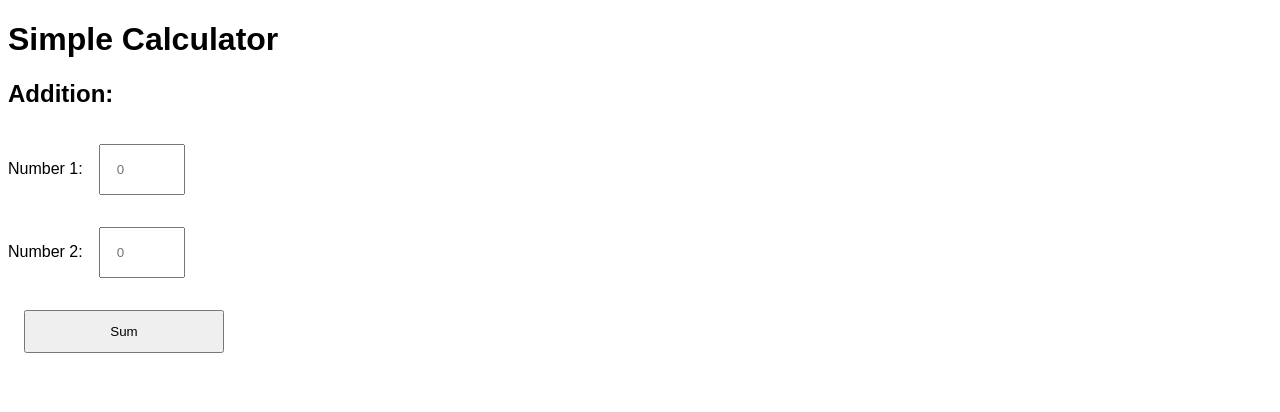
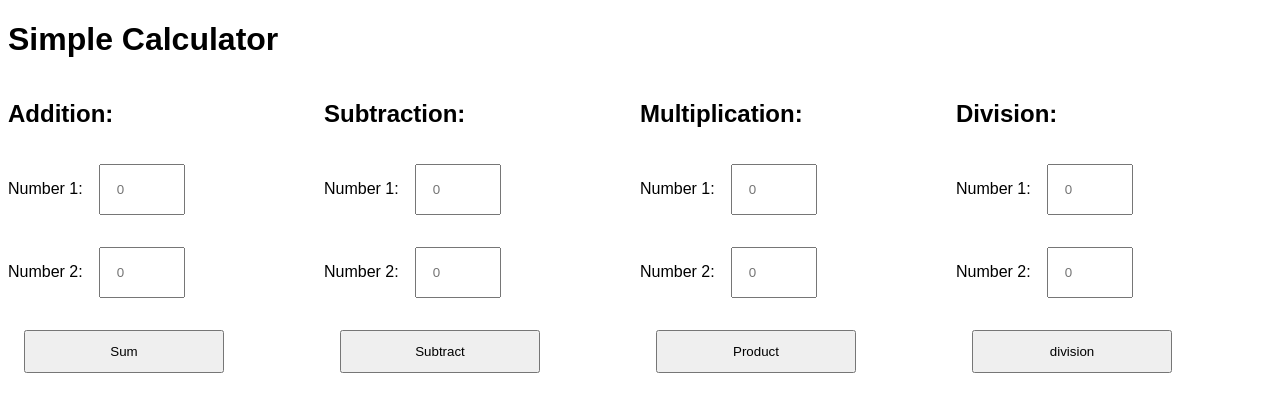
Before and after one commit to mauriciompf/calculator-m, a React (Vite) app: page / in a window 1280 px wide. Shown: the top 412 px of the page. Built offline with nearby package versions, Linux system fonts and the light colour scheme.

Commit message:
Update files

```diff
--- a/src/App.jsx
+++ b/src/App.jsx
@@ -1,10 +1,10 @@
-import Calculator from "./Calculator";
+import Aritmetic from "./Aritmetic";
 import "./app.css";
 
 export default function App() {
   return (
     <>
-      <Calculator />
+      <Aritmetic />
     </>
   );
 }
--- /dev/null
+++ b/src/Aritmetic.jsx
@@ -0,0 +1,16 @@
+import "./Calculator.css";
+import Operation from "./Operation";
+
+export default function Aritmetic() {
+  return (
+    <div>
+      <h1>Simple Calculator</h1>
+      <div className="simple-calculator">
+        <Operation type="Addition" />
+        <Operation type="Subtraction" />
+        <Operation type="Multiplication" />
+        <Operation type="Division" />
+      </div>
+    </div>
+  );
+}
--- a/src/Calculator.css
+++ b/src/Calculator.css
@@ -14,3 +14,7 @@ input {
 label {
   user-select: none;
 }
+
+.simple-calculator {
+  display: flex;
+}
--- a/src/Calculator.jsx
+++ /dev/null
@@ -1,89 +0,0 @@
-import { useState } from "react";
-import "./Calculator.css";
-
-export default function Calculator() {
-  const [inputValue, setInputValue] = useState("");
-  const [inputValue2, setInputValue2] = useState("");
-  const [result, setResult] = useState("");
-  const [errorMessage, setErrorMessage] = useState("");
-  const [showResult, setShowResult] = useState(false);
-  const [showErrorMessage, setShowErrorMessage] = useState(false);
-
-  function changeInputOne(e) {
-    const value = e.target.value.replace(/[^0-9.]/g, "");
-
-    setInputValue(value);
-  }
-
-  function changeInputTwo(e) {
-    const value = e.target.value.replace(/[^0-9.]/g, "");
-
-    setInputValue2(value);
-  }
-
-  function handleSubmit(e) {
-    e.preventDefault();
-
-    const inputOne = parseFloat(inputValue);
-    const inputTwo = parseFloat(inputValue2);
-
-    if (isNaN(inputOne) || isNaN(inputTwo)) {
-      setErrorMessage("Please enter valid numbers");
-      setShowErrorMessage(true);
-      setShowResult(false);
-      return;
-    }
-
-    setErrorMessage("");
-
-    const res = inputOne + inputTwo;
-
-    setResult(res);
-    setShowResult(true);
-    setShowErrorMessage(false);
-  }
-
-  return (
-    <main>
-      <h1>Simple Calculator</h1>
-      <h2>Addition:</h2>
-      <form action="#" onSubmit={handleSubmit}>
-        <div>
-          <label htmlFor="nn1" className="n1">
-            Number 1:
-          </label>
-          <input
-            type="text"
-            onChange={changeInputOne}
-            value={inputValue}
-            name="nn1"
-            placeholder="0"
-            id="nn1"
-          />
-        </div>
-
-        <div>
-          <label htmlFor="nn2" className="n2">
-            Number 2:
-          </label>
-          <input
-            type="text"
-            placeholder="0"
-            onChange={changeInputTwo}
-            value={inputValue2}
-            name="nn2"
-            id="nn2"
-          />
-        </div>
-
-        <button type="submit" className="btn btn-sum">
-          Sum
-        </button>
-      </form>
-
-      {showResult ? <strong>Result:</strong> : null}
-      {showResult && <span> {result}</span>}
-      {showErrorMessage ? <strong> {errorMessage}</strong> : null}
-    </main>
-  );
-}
--- /dev/null
+++ b/src/Operation.jsx
@@ -0,0 +1,124 @@
+import { useState } from "react";
+import "./Calculator.css";
+
+export default function Operation({ type }) {
+  const [inputValue, setInputValue] = useState("");
+  const [inputValue2, setInputValue2] = useState("");
+  const [result, setResult] = useState("");
+  const [errorMessage, setErrorMessage] = useState("");
+  const [showResult, setShowResult] = useState(false);
+  const [showErrorMessage, setShowErrorMessage] = useState(false);
+
+  function changeInputOne(e) {
+    const value = e.target.value.replace(/[^0-9.]/g, "");
+
+    setInputValue(value);
+  }
+
+  function changeInputTwo(e) {
+    const value = e.target.value.replace(/[^0-9.]/g, "");
+
+    setInputValue2(value);
+  }
+
+  function handleChange(e) {
+    e.preventDefault();
+
+    const inputOne = parseFloat(inputValue);
+    const inputTwo = parseFloat(inputValue2);
+
+    if (isNaN(inputOne) || isNaN(inputTwo)) {
+      setErrorMessage("Please enter valid numbers");
+      setShowErrorMessage(true);
+      setShowResult(false);
+      return;
+    }
+
+    setErrorMessage("");
+
+    let res = 0;
+
+    switch (type) {
+      case "Addition":
+        res = inputOne + inputTwo;
+        break;
+      case "Subtraction":
+        res = inputOne - inputTwo;
+        break;
+      case "Multiplication":
+        res = inputOne * inputTwo;
+        break;
+      case "Division":
+        res = inputOne / inputTwo;
+        break;
+    }
+
+    setResult(res);
+    setShowResult(true);
+    setShowErrorMessage(false);
+  }
+
+  function handleType() {
+    let operationName = "";
+
+    switch (type) {
+      case "Addition":
+        operationName = "Sum";
+        break;
+      case "Subtraction":
+        operationName = "Subtract";
+        break;
+      case "Multiplication":
+        operationName = "Product";
+        break;
+      case "Division":
+        operationName = "division";
+        break;
+    }
+
+    return operationName;
+  }
+
+  return (
+    <div>
+      <h2>{type}:</h2>
+      <form action="#" onSubmit={handleChange}>
+        <div>
+          <label htmlFor="nn1" className="n1">
+            Number 1:
+          </label>
+          <input
+            type="text"
+            onChange={changeInputOne}
+            value={inputValue}
+            name="nn1"
+            placeholder="0"
+            id="nn1"
+          />
+        </div>
+
+        <div>
+          <label htmlFor="nn2" className="n2">
+            Number 2:
+          </label>
+          <input
+            type="text"
+            placeholder="0"
+            onChange={changeInputTwo}
+            value={inputValue2}
+            name="nn2"
+            id="nn2"
+          />
+        </div>
+
+        <button type="submit" className="btn">
+          {handleType(type)}
+        </button>
+      </form>
+
+      {showResult ? <strong>Result:</strong> : null}
+      {showResult && <span> {result}</span>}
+      {showErrorMessage ? <strong> {errorMessage}</strong> : null}
+    </div>
+  );
+}
```
